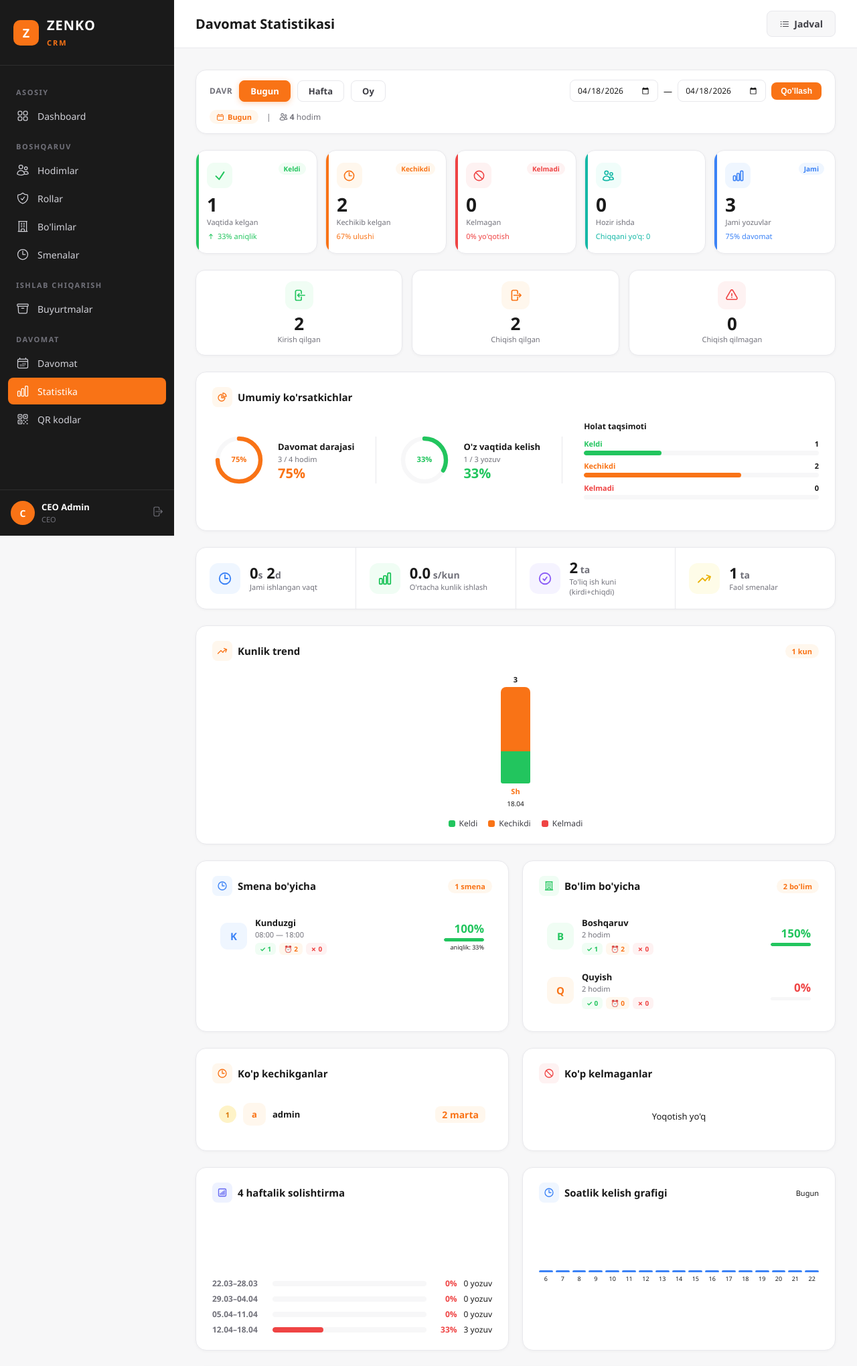
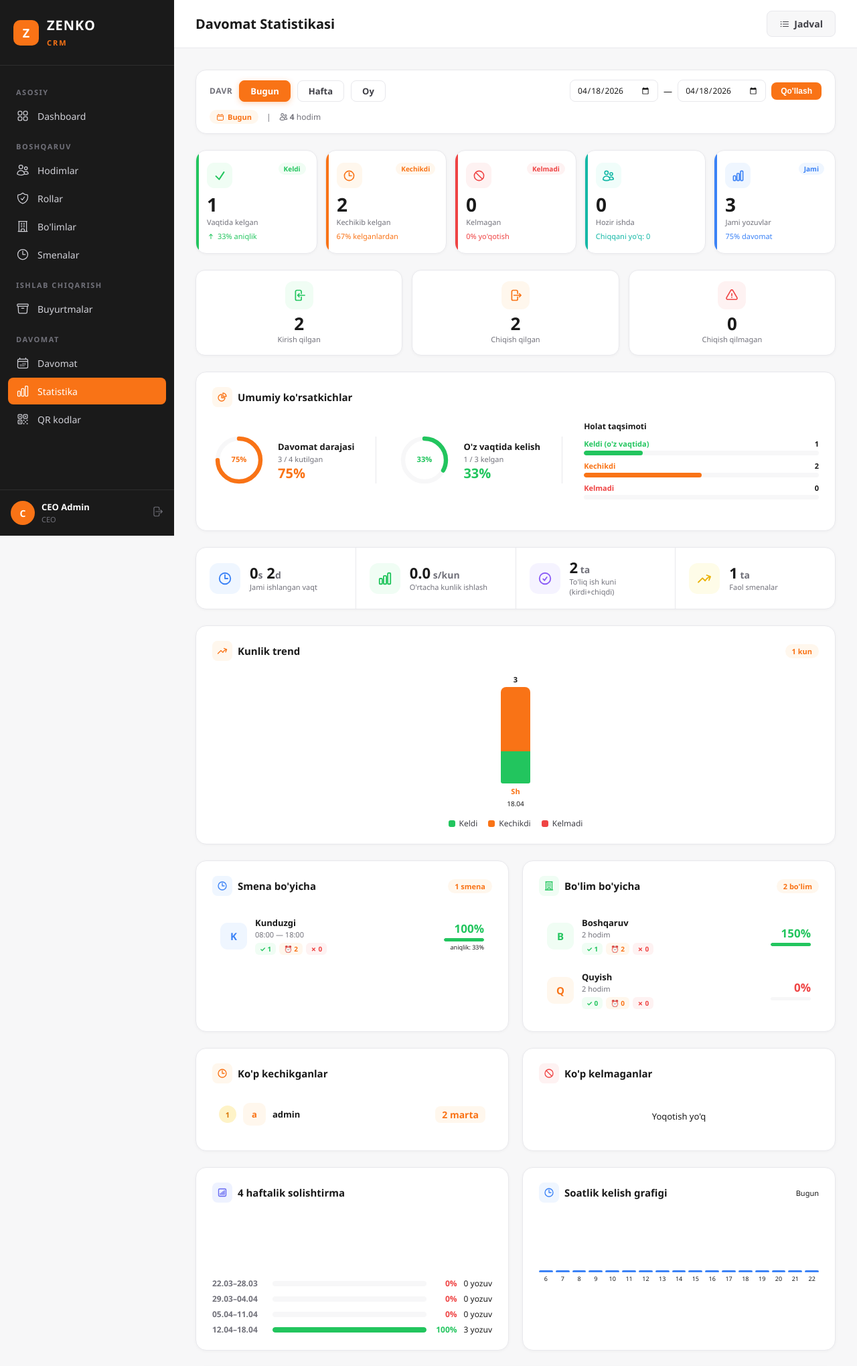
Before and after one commit to jiyloniy/zenko, a Django app: page /ceo/attendance/stats/ in a window 1280 px wide. Shown: the top 2040 px of the page at 67% size. Run offline with Django 5.2, Linux system fonts and the light colour scheme; a user stored in the database is signed in; data comes from the database, SQL or seed files in the repository.

Commit message:
Update AttendanceStatsView calculations and enhance attendance stats template for improved accuracy

```diff
--- a/apps/ceo/templates/ceo/attendance_stats.html
+++ b/apps/ceo/templates/ceo/attendance_stats.html
@@ -440,7 +440,7 @@
         <div class="sc-val">{{ late_count }}</div>
         <div class="sc-lbl">Kechikib kelgan</div>
         {% if total_records %}<div class="sc-sub" style="color:var(--orange);">
-            {% widthratio late_count total_records 100 %}% ulushi
+            {% widthratio late_count total_records 100 %}% kelganlardan
         </div>{% endif %}
     </div>
 
@@ -453,8 +453,8 @@
         </div>
         <div class="sc-val">{{ absent_count }}</div>
         <div class="sc-lbl">Kelmagan</div>
-        {% if total_records %}<div class="sc-sub" style="color:var(--red);">
-            {% widthratio absent_count total_records 100 %}% yo'qotish
+        {% if expected_total %}<div class="sc-sub" style="color:var(--red);">
+            {% widthratio absent_count expected_total 100 %}% yo'qotish
         </div>{% endif %}
     </div>
 
@@ -531,7 +531,7 @@
             </svg>
             <div class="ring-info">
                 <div class="ri-label">Davomat darajasi</div>
-                <div class="ri-sub">{{ total_records }} / {{ total_employees }} hodim</div>
+                <div class="ri-sub">{{ present_count|add:late_count }} / {{ expected_total }} kutilgan</div>
                 <div class="ri-num" style="color:var(--orange);">{{ attendance_rate }}%</div>
             </div>
         </div>
@@ -548,7 +548,7 @@
             </svg>
             <div class="ring-info">
                 <div class="ri-label">O'z vaqtida kelish</div>
-                <div class="ri-sub">{{ present_count }} / {{ total_records }} yozuv</div>
+                <div class="ri-sub">{{ present_count }} / {{ present_count|add:late_count }} kelgan</div>
                 <div class="ri-num" style="color:var(--green);">{{ punctuality_rate }}%</div>
             </div>
         </div>
@@ -556,15 +556,18 @@
         <!-- Mini bar breakdown -->
         <div style="flex:1;min-width:200px;">
             <div style="font-size:12px;font-weight:700;color:var(--gray-600);margin-bottom:10px;">Holat taqsimoti</div>
-            {% if total_records %}
+            {% if expected_total %}
+            {% widthratio present_count expected_total 100 as pct_present %}
+            {% widthratio late_count expected_total 100 as pct_late %}
+            {% widthratio absent_count expected_total 100 as pct_absent %}
             <div style="display:flex;flex-direction:column;gap:8px;">
                 <div>
                     <div style="display:flex;justify-content:space-between;font-size:11px;margin-bottom:3px;">
-                        <span style="color:var(--green);font-weight:600;">Keldi</span>
+                        <span style="color:var(--green);font-weight:600;">Keldi (o'z vaqtida)</span>
                         <span style="font-weight:700;">{{ present_count }}</span>
                     </div>
                     <div style="height:7px;background:var(--gray-100);border-radius:10px;overflow:hidden;">
-                        <div style="height:100%;background:var(--green);border-radius:10px;width:{% widthratio present_count total_records 100 %}%;transition:width 1s ease;"></div>
+                        <div style="height:100%;background:var(--green);border-radius:10px;width:{{ pct_present }}%;transition:width 1s ease;"></div>
                     </div>
                 </div>
                 <div>
@@ -573,7 +576,7 @@
                         <span style="font-weight:700;">{{ late_count }}</span>
                     </div>
                     <div style="height:7px;background:var(--gray-100);border-radius:10px;overflow:hidden;">
-                        <div style="height:100%;background:var(--orange);border-radius:10px;width:{% widthratio late_count total_records 100 %}%;transition:width 1s ease;"></div>
+                        <div style="height:100%;background:var(--orange);border-radius:10px;width:{{ pct_late }}%;transition:width 1s ease;"></div>
                     </div>
                 </div>
                 <div>
@@ -582,7 +585,7 @@
                         <span style="font-weight:700;">{{ absent_count }}</span>
                     </div>
                     <div style="height:7px;background:var(--gray-100);border-radius:10px;overflow:hidden;">
-                        <div style="height:100%;background:var(--red);border-radius:10px;width:{% widthratio absent_count total_records 100 %}%;transition:width 1s ease;"></div>
+                        <div style="height:100%;background:var(--red);border-radius:10px;width:{{ pct_absent }}%;transition:width 1s ease;"></div>
                     </div>
                 </div>
             </div>
--- a/apps/ceo/views.py
+++ b/apps/ceo/views.py
@@ -841,8 +841,10 @@ class AttendanceStatsView(CEORequiredMixin, View):
         not_checked_out = qs.filter(check_in__isnull=False, check_out__isnull=True).count()
 
         expected_total = total_employees * total_days
-        attendance_rate = round((total_records / expected_total * 100) if expected_total else 0)
-        punctuality_rate = round((present_count / total_records * 100) if total_records else 0)
+        # Davomat darajasi: kelgan (present+late) / kutilgan jami
+        attendance_rate = round(((present_count + late_count) / expected_total * 100) if expected_total else 0)
+        # Aniqlik: o'z vaqtida kelgan / jami kelganlar (late+present)
+        punctuality_rate = round((present_count / (present_count + late_count) * 100) if (present_count + late_count) else 0)
 
         # === ISHLAGAN SOATLAR ===
         worked_records = qs.filter(check_in__isnull=False, check_out__isnull=False)
@@ -881,7 +883,7 @@ class AttendanceStatsView(CEORequiredMixin, View):
                 'absent': s_absent,
                 'active_now': s_active,
                 'cross_shift': cross_shift,
-                'rate': round(((s_present + s_late) / s_total * 100) if s_total else 0),
+                'rate': round(((s_present + s_late) / (s_present + s_late + s_absent) * 100) if (s_present + s_late + s_absent) else 0),
                 'punctuality': round((s_present / (s_present + s_late) * 100) if (s_present + s_late) else 0),
             })
 
@@ -902,7 +904,7 @@ class AttendanceStatsView(CEORequiredMixin, View):
                 'late': d_late,
                 'absent': d_absent,
                 'employees': d_employees,
-                'rate': round((d_total / (d_employees * total_days) * 100) if d_employees * total_days else 0),
+                'rate': round(((d_present + d_late) / (d_employees * total_days) * 100) if d_employees * total_days else 0),
             })
 
         # === KUNLIK TREND (oxirgi 14 kun yoki tanlangan davr) ===
@@ -991,11 +993,14 @@ class AttendanceStatsView(CEORequiredMixin, View):
                 w_qs = w_qs.filter(branch=branch)
             w_total = w_qs.count()
             w_present = w_qs.filter(status='present').count()
+            w_late = w_qs.filter(status='late').count()
+            w_absent = w_qs.filter(status='absent').count()
+            w_came = w_present + w_late
             week_compare.append({
                 'label': f'{w_start:%d.%m}–{w_end:%d.%m}',
                 'total': w_total,
                 'present': w_present,
-                'rate': round((w_present / w_total * 100) if w_total else 0),
+                'rate': round((w_came / (w_came + w_absent) * 100) if (w_came + w_absent) else 0),
             })
         week_compare.reverse()
 
@@ -1016,6 +1021,7 @@ class AttendanceStatsView(CEORequiredMixin, View):
             'checked_out': checked_out,
             'not_checked_out': not_checked_out,
             'total_employees': total_employees,
+            'expected_total': expected_total,
             'attendance_rate': attendance_rate,
             'punctuality_rate': punctuality_rate,
             'total_hours': total_hours,
```
